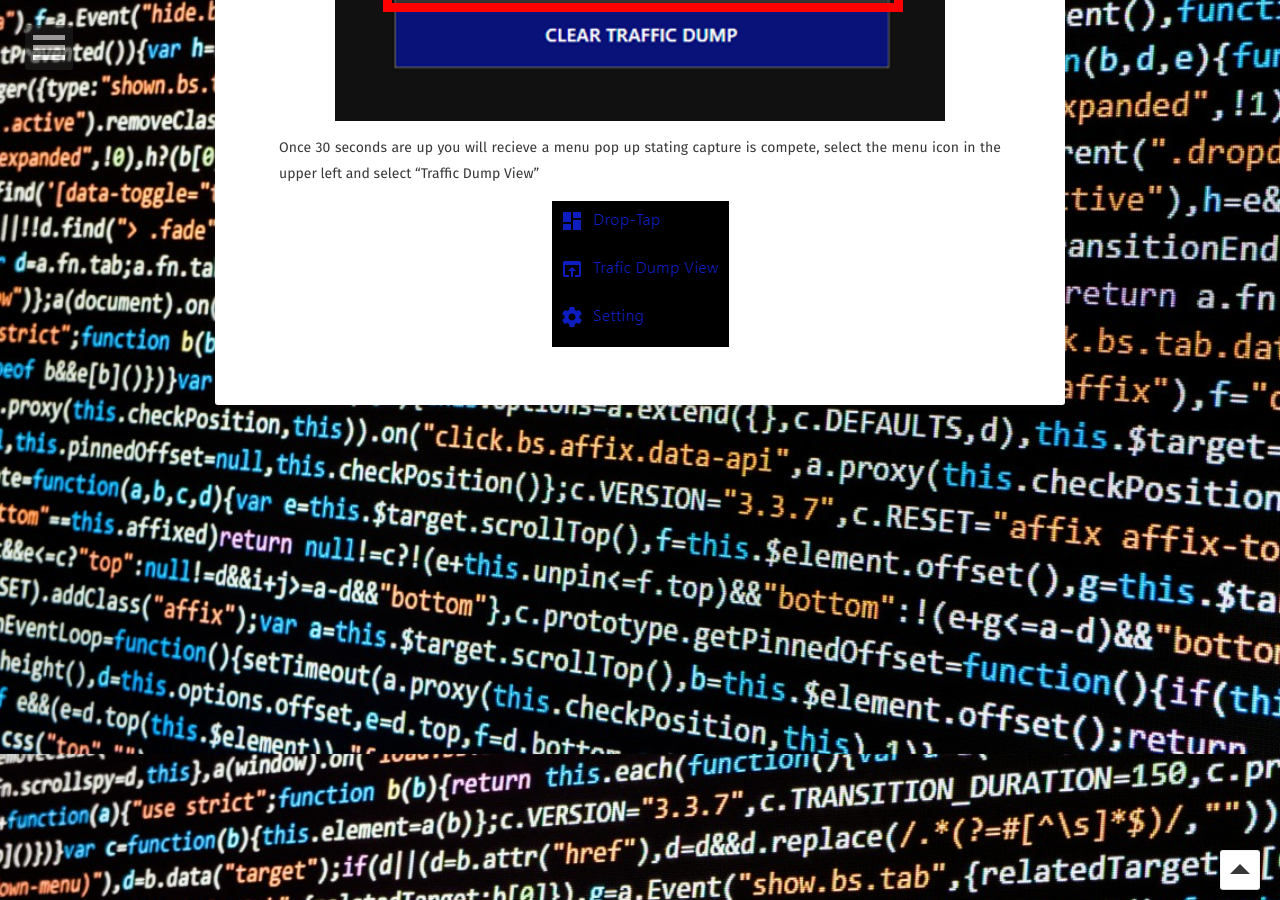
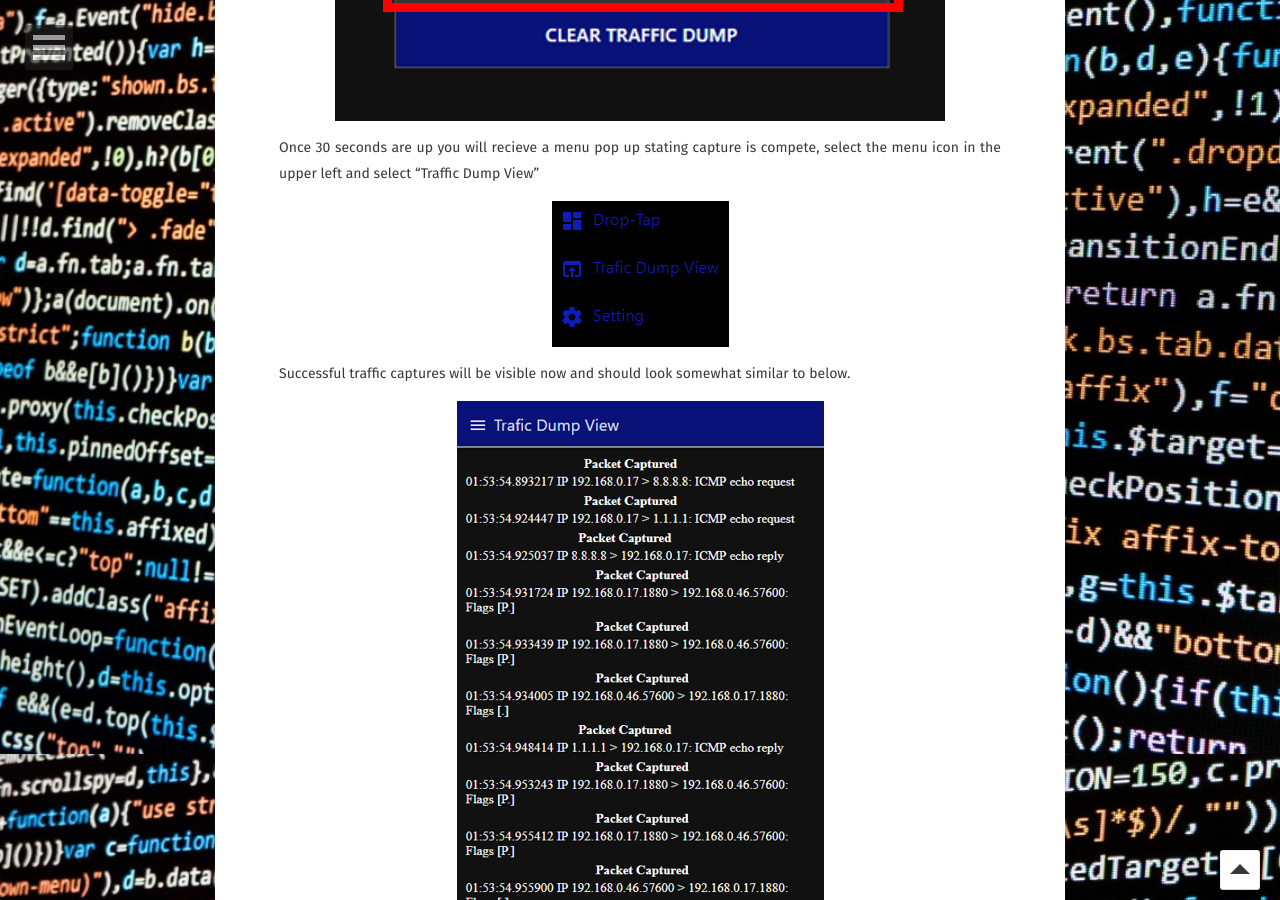
Before and after one commit to mgalde/DropTap, a Jekyll site: the page built from getting_started.md, in a window 1280 px wide and 900 px high, scrolled down 1946 px. Built offline with Jekyll 4.4.1, drawn with Linux system fonts in a browser that asks for light colours; some web fonts are replaced; our own code applies the rules of GitHub Pages for plain Markdown files; comment, search, counter and statistics services are not loaded.

Commit message:
Traffic Dump View

```diff
--- a/getting_started.md
+++ b/getting_started.md
@@ -23,3 +23,7 @@ You can now poll 30 seconds worth of traffic captures to ensure that traffic is
 Once 30 seconds are up you will recieve a menu pop up stating capture is compete, select the menu icon in the upper left and select "Traffic Dump View"
 
 ![Traffic Dump View  ](/assets/img/DropTapImages/Product/DropTapUI2.png)
+
+Successful traffic captures will be visible now and should look somewhat similar to below.
+
+![Traffic Dump View  ](/assets/img/DropTapImages/Product/DropTapUI4.png)
```
